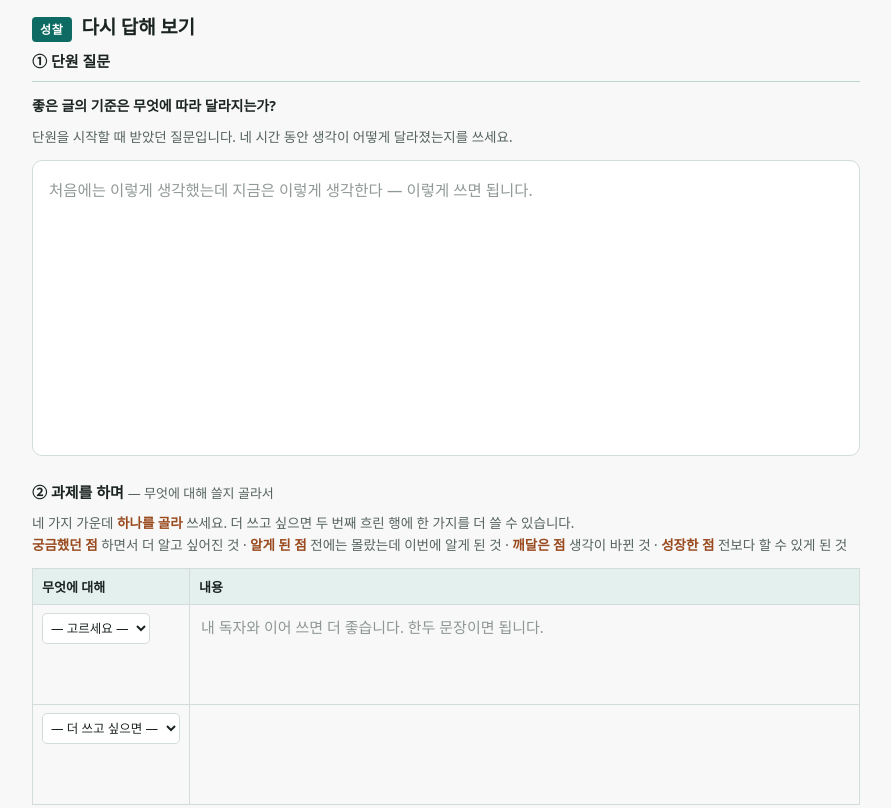
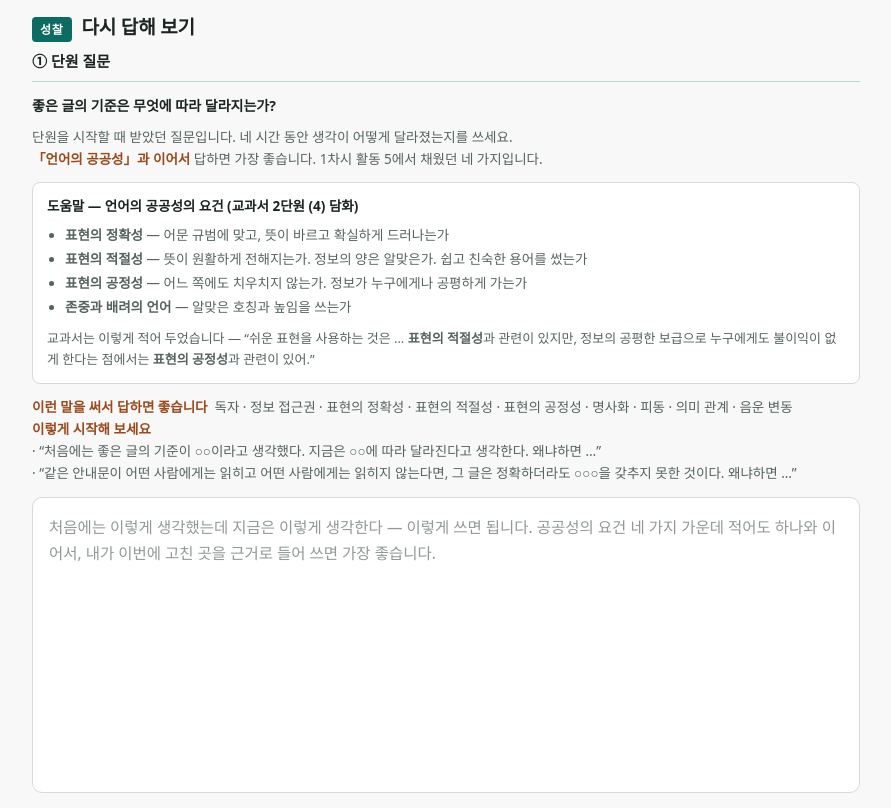
Before and after one commit to kite223/laguage-desing2, a plain HTML site: page index.html in a window 1280 px wide. Shown: the part 3460-4268 px from the top of the page, without its empty margins (194-1085 px from the left). Drawn offline with Linux system fonts and the light colour scheme.

Commit message:
Add files via upload

```diff
--- a/index.html
+++ b/index.html
@@ -460,9 +460,27 @@ tr.opt td.rown{color:var(--ink-soft)}
 
     <h3 style="font-size:15px;margin:4px 0 7px">① 단원 질문</h3>
     <div class="quest" style="margin:0 0 9px"><b>좋은 글의 기준은 무엇에 따라 달라지는가?</b></div>
-    <p class="hint">단원을 시작할 때 받았던 질문입니다. 네 시간 동안 생각이 어떻게 달라졌는지를 쓰세요.</p>
+    <p class="hint">단원을 시작할 때 받았던 질문입니다. 네 시간 동안 생각이 어떻게 달라졌는지를 쓰세요.<br>
+      <b>「언어의 공공성」과 이어서</b> 답하면 가장 좋습니다. 1차시 활동 5에서 채웠던 네 가지입니다.</p>
+
+    <div class="rules">
+      <strong>도움말 — 언어의 공공성의 요건 (교과서 2단원 (4) 담화)</strong>
+      <ul>
+        <li><b>표현의 정확성</b> — 어문 규범에 맞고, 뜻이 바르고 확실하게 드러나는가</li>
+        <li><b>표현의 적절성</b> — 뜻이 원활하게 전해지는가. 정보의 양은 알맞은가. 쉽고 친숙한 용어를 썼는가</li>
+        <li><b>표현의 공정성</b> — 어느 쪽에도 치우치지 않는가. 정보가 누구에게나 공평하게 가는가</li>
+        <li><b>존중과 배려의 언어</b> — 알맞은 호칭과 높임을 쓰는가</li>
+      </ul>
+      <p style="margin:9px 0 0;font-size:13px;color:var(--ink-soft)">교과서는 이렇게 적어 두었습니다 — “쉬운 표현을 사용하는 것은 … <b>표현의 적절성</b>과 관련이 있지만, 정보의 공평한 보급으로 누구에게도 불이익이 없게 한다는 점에서는 <b>표현의 공정성</b>과 관련이 있어.”</p>
+    </div>
+
+    <p class="hint"><b>이런 말을 써서 답하면 좋습니다</b> &nbsp;독자 · 정보 접근권 · 표현의 정확성 · 표현의 적절성 · 표현의 공정성 · 명사화 · 피동 · 의미 관계 · 음운 변동<br>
+      <b>이렇게 시작해 보세요</b><br>
+      · “처음에는 좋은 글의 기준이 ○○이라고 생각했다. 지금은 ○○에 따라 달라진다고 생각한다. 왜냐하면 …”<br>
+      · “같은 안내문이 어떤 사람에게는 읽히고 어떤 사람에게는 읽히지 않는다면, 그 글은 정확하더라도 ○○○을 갖추지 못한 것이다. 왜냐하면 …”</p>
+
     <div class="sheet">
-      <textarea id="reflect" rows="4" placeholder="처음에는 이렇게 생각했는데 지금은 이렇게 생각한다 — 이렇게 쓰면 됩니다."></textarea>
+      <textarea id="reflect" rows="4" placeholder="처음에는 이렇게 생각했는데 지금은 이렇게 생각한다 — 이렇게 쓰면 됩니다. 공공성의 요건 네 가지 가운데 적어도 하나와 이어서, 내가 이번에 고친 곳을 근거로 들어 쓰면 가장 좋습니다."></textarea>
     </div>
 
     <h3 style="font-size:15px;margin:24px 0 7px">② 과제를 하며 <span style="font-weight:400;color:var(--ink-soft);font-size:13px">— 무엇에 대해 쓸지 골라서</span></h3>
```
